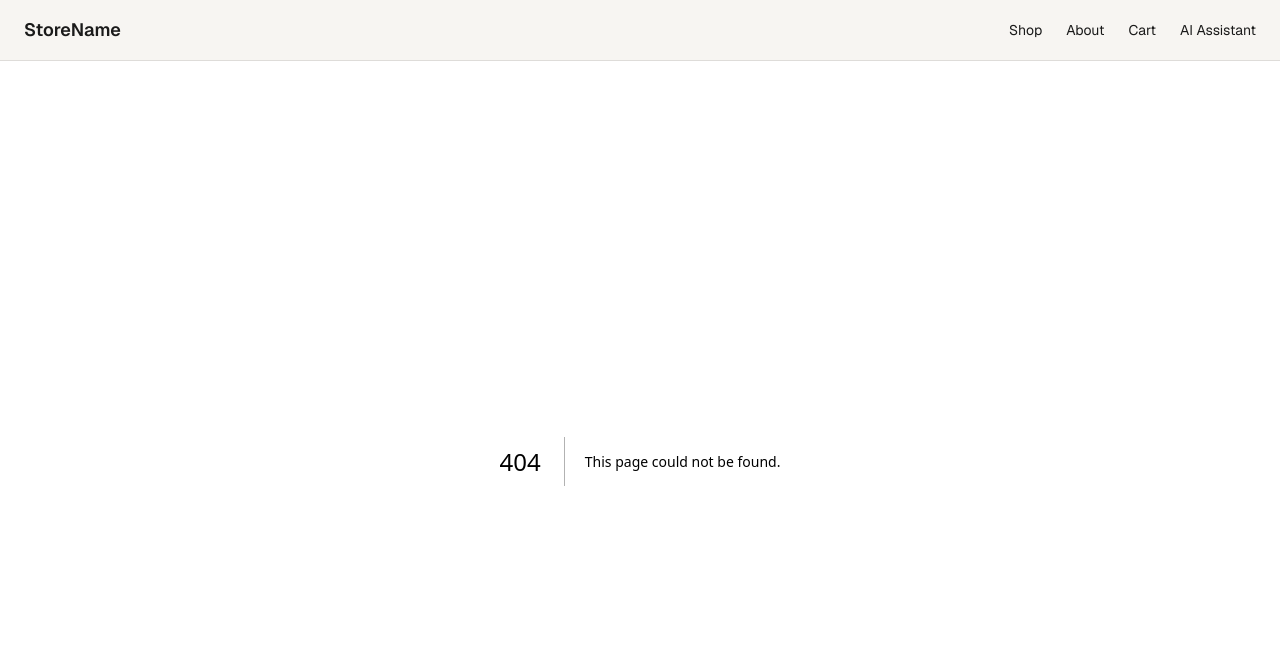
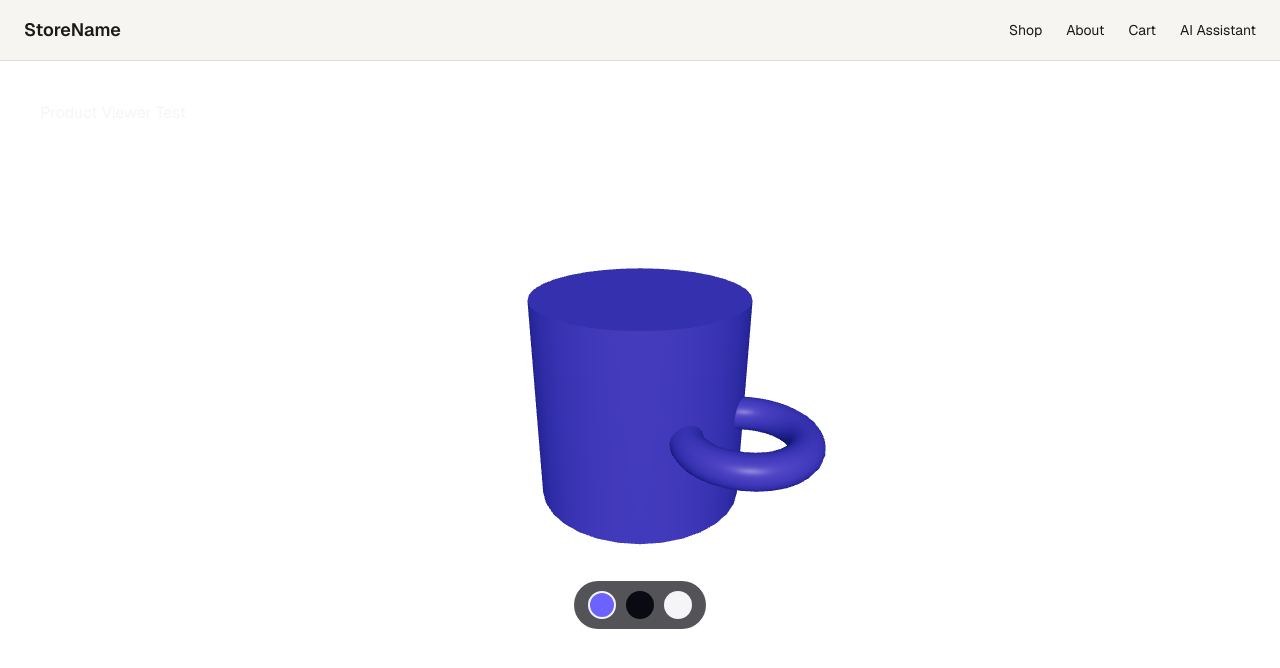
Before and after one commit to habzasaleem/ecommerce-store, a Next.js app: page /test-3d in a window 1280 px wide. Before the commit this address had no page. Shown: the top 668 px of the page. Built offline with nearby package versions, Linux system fonts and the light colour scheme.

Commit message:
add 3D product viewer test

```diff
--- /dev/null
+++ b/app/test-3d/page.jsx
@@ -0,0 +1,10 @@
+import ProductViewerLoader from "@/components/ProductViewerLoader";
+
+export default function Test3DPage() {
+  return (
+    <div style={{ padding: "40px" }}>
+      <h1 style={{ color: "#F5F5F7", marginBottom: "20px" }}>Product Viewer Test</h1>
+      <ProductViewerLoader />
+    </div>
+  );
+}
--- /dev/null
+++ b/components/MugFallback.jsx
@@ -0,0 +1,30 @@
+export default function MugFallback() {
+  return (
+    <div
+      style={{
+        width: "100%",
+        height: "500px",
+        display: "flex",
+        flexDirection: "column",
+        alignItems: "center",
+        justifyContent: "center",
+        gap: "16px",
+        background: "#0A0A12",
+        borderRadius: "12px",
+      }}
+    >
+      <div
+        style={{
+          width: "160px",
+          height: "160px",
+          borderRadius: "50%",
+          background: "#6C63FF",
+          opacity: 0.15,
+        }}
+      />
+      <p style={{ color: "#9CA0B3", fontSize: "14px" }}>
+        3D preview unavailable — reduced motion is enabled or device is low-power.
+      </p>
+    </div>
+  );
+}
--- /dev/null
+++ b/components/ProductViewer.jsx
@@ -0,0 +1,84 @@
+"use client";
+
+import { useRef, useState } from "react";
+import { Canvas } from "@react-three/fiber";
+import { OrbitControls, Environment } from "@react-three/drei";
+
+const COLORS = [
+  { name: "Indigo", hex: "#6C63FF" },
+  { name: "Charcoal", hex: "#0A0A12" },
+  { name: "Cream", hex: "#F5F5F7" },
+];
+
+function Mug({ color }) {
+  const groupRef = useRef();
+
+  return (
+    <group ref={groupRef}>
+      {/* mug body */}
+      <mesh position={[0, 0, 0]} castShadow receiveShadow>
+        <cylinderGeometry args={[0.8, 0.8, 1.6, 32]} />
+        <meshStandardMaterial color={color} roughness={0.4} metalness={0.1} />
+      </mesh>
+
+      {/* handle */}
+      <mesh position={[1, 0, 0]} rotation={[Math.PI / 2, 0, 0]} castShadow>
+        <torusGeometry args={[0.4, 0.12, 16, 32]} />
+        <meshStandardMaterial color={color} roughness={0.4} metalness={0.1} />
+      </mesh>
+    </group>
+  );
+}
+
+export default function ProductViewer() {
+  const [color, setColor] = useState(COLORS[0].hex);
+
+  return (
+    <div style={{ width: "100%", height: "500px", position: "relative" }}>
+        <Canvas camera={{ position: [3, 2, 3], fov: 45 }}>
+        <ambientLight intensity={0.6} />
+        <directionalLight position={[5, 5, 5]} intensity={1.2} />
+
+
+        <Mug color={color} />
+
+        <OrbitControls
+          enablePan={false}
+          minDistance={2.5}
+          maxDistance={6}
+        />
+      </Canvas>
+
+      {/* color picker */}
+      <div
+        style={{
+          position: "absolute",
+          bottom: "16px",
+          left: "50%",
+          transform: "translateX(-50%)",
+          display: "flex",
+          gap: "10px",
+          background: "rgba(10,10,18,0.7)",
+          padding: "10px 14px",
+          borderRadius: "999px",
+        }}
+      >
+        {COLORS.map((c) => (
+          <button
+            key={c.hex}
+            onClick={() => setColor(c.hex)}
+            aria-label={`Set color to ${c.name}`}
+            style={{
+              width: "28px",
+              height: "28px",
+              borderRadius: "50%",
+              backgroundColor: c.hex,
+              border: color === c.hex ? "2px solid #F5F5F7" : "2px solid transparent",
+              cursor: "pointer",
+            }}
+          />
+        ))}
+      </div>
+    </div>
+  );
+}
--- /dev/null
+++ b/components/ProductViewerLoader.jsx
@@ -0,0 +1,41 @@
+"use client";
+
+import dynamic from "next/dynamic";
+import { useEffect, useState } from "react";
+import MugFallback from "./MugFallback";
+
+const ProductViewer = dynamic(() => import("./ProductViewer"), {
+  ssr: false,
+  loading: () => (
+    <div
+      style={{
+        width: "100%",
+        height: "500px",
+        display: "flex",
+        alignItems: "center",
+        justifyContent: "center",
+        color: "#9CA0B3",
+      }}
+    >
+      Loading 3D viewer…
+    </div>
+  ),
+});
+
+export default function ProductViewerLoader() {
+  const [canRender3D, setCanRender3D] = useState(false);
+
+useEffect(() => {
+    const prefersReducedMotion = window.matchMedia(
+      "(prefers-reduced-motion: reduce)"
+    ).matches;
+
+    setCanRender3D(true);
+  }, []);
+
+  if (!canRender3D) {
+    return <MugFallback />;
+  }
+
+  return <ProductViewer />;
+}
--- a/package.json
+++ b/package.json
@@ -13,11 +13,14 @@
     "@ai-sdk/google": "^4.0.42",
     "@ai-sdk/react": "^4.0.65",
     "@hookform/resolvers": "^5.9.1",
+    "@react-three/drei": "^10.7.8",
+    "@react-three/fiber": "^9.7.0",
     "ai": "^7.0.62",
     "next": "16.3.0",
     "react": "19.2.8",
     "react-dom": "19.2.8",
     "react-hook-form": "^7.85.0",
+    "three": "^0.185.1",
     "zod": "^4.4.3"
   },
   "devDependencies": {
```
Also changed, not shown: 1 other file (tests, documents, lock files or other folders).
